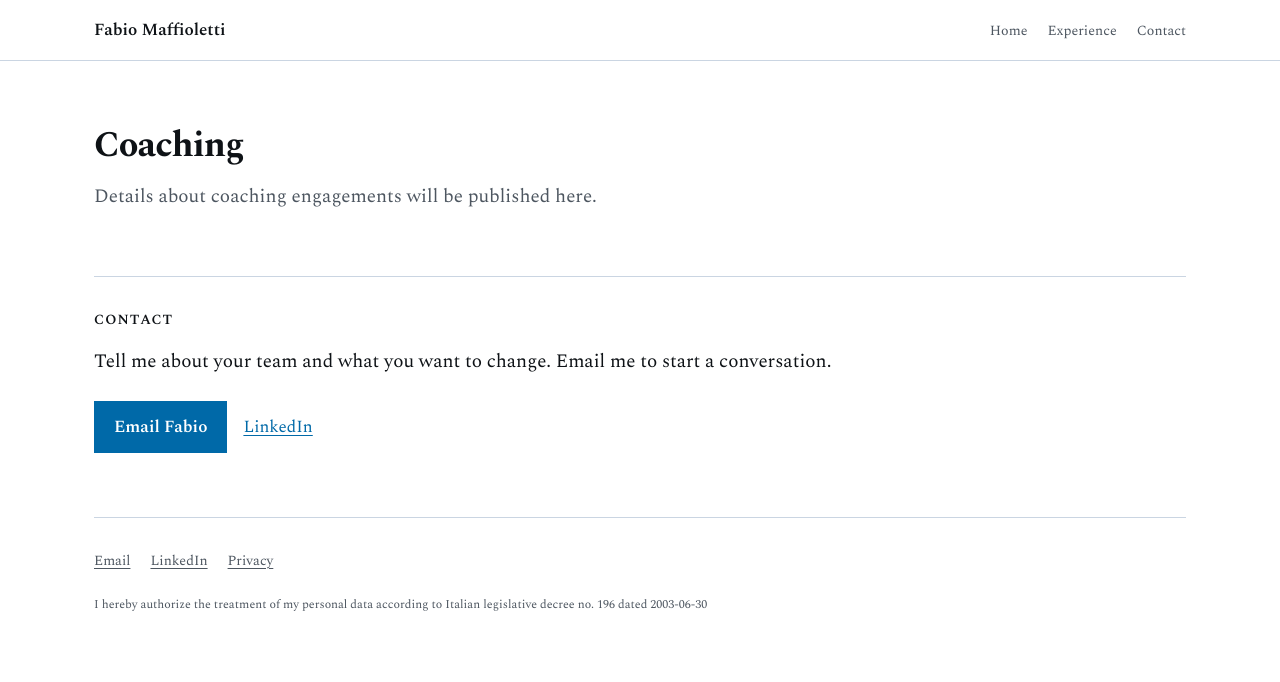
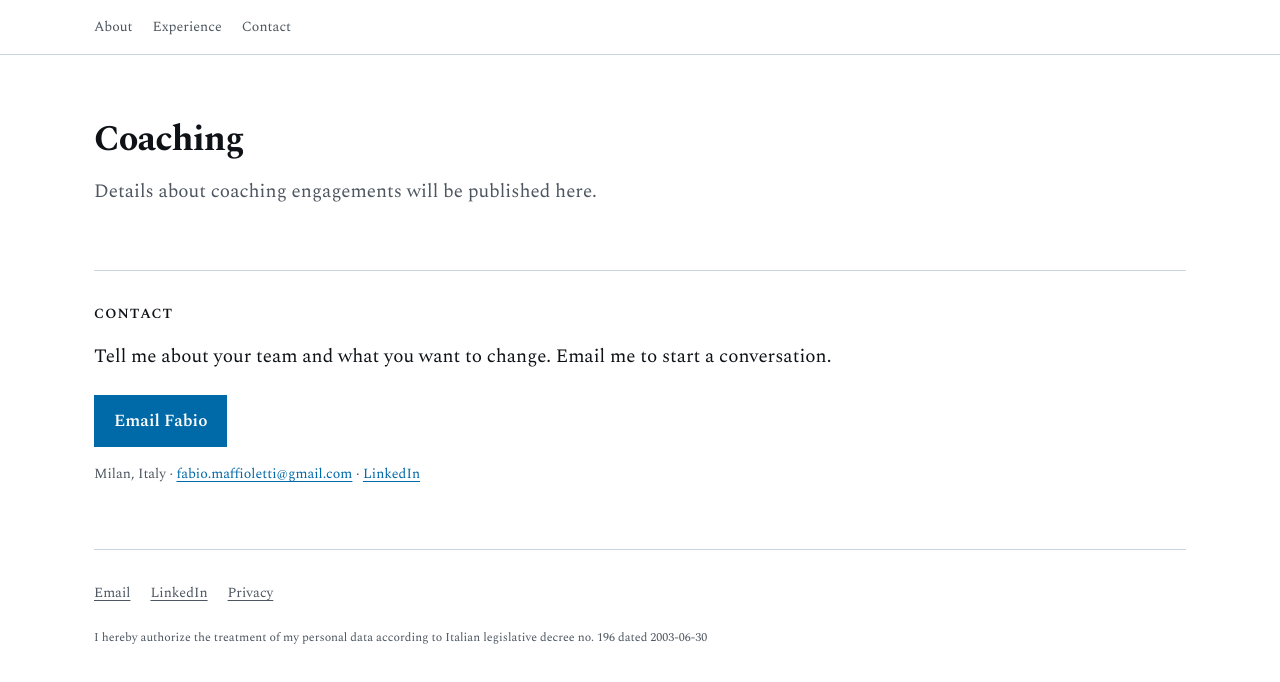
Before and after one commit to fabiomaffioletti/fabiomaffioletti.github.io, a Next.js app: page /coaching in a window 1280 px wide. Shown: the top 682 px of the page. Built offline with nearby package versions, Linux system fonts and the light colour scheme.

Commit message:
Move contact details and make navigation sticky

```diff
--- a/src/components/ContactCTA.tsx
+++ b/src/components/ContactCTA.tsx
@@ -33,7 +33,7 @@ export default function ContactCTA({
     <section
       id="contact"
       aria-labelledby="contact-title"
-      className={`mt-16 scroll-mt-8 border-t border-rule pt-[2rem] ${className}`}
+      className={`mt-16 scroll-mt-24 border-t border-rule pt-[2rem] ${className}`}
     >
       <h2
         id="contact-title"
@@ -42,22 +42,25 @@ export default function ContactCTA({
         Contact
       </h2>
       <p className="mt-4 text-lg text-fg">{copy[context]}</p>
-      <div className="mt-6 flex flex-wrap items-center gap-4">
+      <div className="mt-6">
         <a
           href={mailto}
           className="inline-flex min-h-11 items-center bg-accent px-5 py-3 text-base font-semibold text-accent-contrast no-underline transition-colors hover:bg-accent-hover hover:text-accent-contrast"
         >
           Email Fabio
         </a>
-        <a
-          href={profile.linkedin}
-          target="_blank"
-          rel="noreferrer"
-          className="inline-flex min-h-11 items-center text-base"
-        >
+      </div>
+      <p className="mt-4 text-sm text-muted">
+        {profile.location}
+        <span aria-hidden="true"> · </span>
+        <a href={`mailto:${profile.email}`} className="break-words">
+          {profile.email}
+        </a>
+        <span aria-hidden="true"> · </span>
+        <a href={profile.linkedin} target="_blank" rel="noreferrer">
           LinkedIn<span className="sr-only"> (opens in a new tab)</span>
         </a>
-      </div>
+      </p>
     </section>
   );
 }
--- a/src/components/HomeHero.tsx
+++ b/src/components/HomeHero.tsx
@@ -5,21 +5,6 @@ export default function HomeHero() {
     <header className="mt-16 text-center">
       <h1 className="text-4xl font-bold tracking-tight">{profile.name}</h1>
       <p className="mt-3 text-lg text-muted">{profile.tagline}</p>
-      <p className="mt-4 flex flex-wrap items-center justify-center gap-x-3 gap-y-1 text-sm">
-        <span>{profile.location}</span>
-        <span aria-hidden="true" className="text-rule">
-          ·
-        </span>
-        <a href={`mailto:${profile.email}`} className="break-words">
-          {profile.email}
-        </a>
-        <span aria-hidden="true" className="text-rule">
-          ·
-        </span>
-        <a href={profile.linkedin} target="_blank" rel="noreferrer">
-          LinkedIn<span className="sr-only"> (opens in a new tab)</span>
-        </a>
-      </p>
     </header>
   );
 }
--- a/src/components/Section.tsx
+++ b/src/components/Section.tsx
@@ -9,7 +9,7 @@ export default function Section({ id, title, children }: SectionProps) {
     <section
       id={id}
       aria-labelledby={`${id}-title`}
-      className="mt-16 scroll-mt-8"
+      className="mt-16 scroll-mt-24"
     >
       <h2
         id={`${id}-title`}
--- a/src/components/SiteHeader.tsx
+++ b/src/components/SiteHeader.tsx
@@ -1,19 +1,10 @@
-import Link from "next/link";
-
 import Container from "@/components/Container";
 import SiteNav from "@/components/SiteNav";
-import { profile } from "@/data/profile";
 
 export default function SiteHeader() {
   return (
-    <header className="border-b border-rule">
-      <Container className="flex flex-wrap items-baseline justify-between gap-x-6 gap-y-2 py-4">
-        <Link
-          href="/"
-          className="text-base font-semibold text-fg no-underline hover:text-accent-hover"
-        >
-          {profile.name}
-        </Link>
+    <header className="sticky top-0 z-40 border-b border-rule bg-bg">
+      <Container className="flex flex-wrap items-center gap-x-6 gap-y-2 py-4">
         <SiteNav />
       </Container>
     </header>
--- a/src/data/routes.ts
+++ b/src/data/routes.ts
@@ -15,7 +15,7 @@ export const siteRoutes: SiteRoute[] = [
   {
     key: "home",
     path: "/",
-    label: "Home",
+    label: "About",
     title:
       "Fabio Maffioletti – Head of Engineering | Senior Engineering Manager | Technology Leader",
     description:
```
Also changed, not shown: .impeccable/design.json, 1 other file (tests, documents, lock files or other folders).
